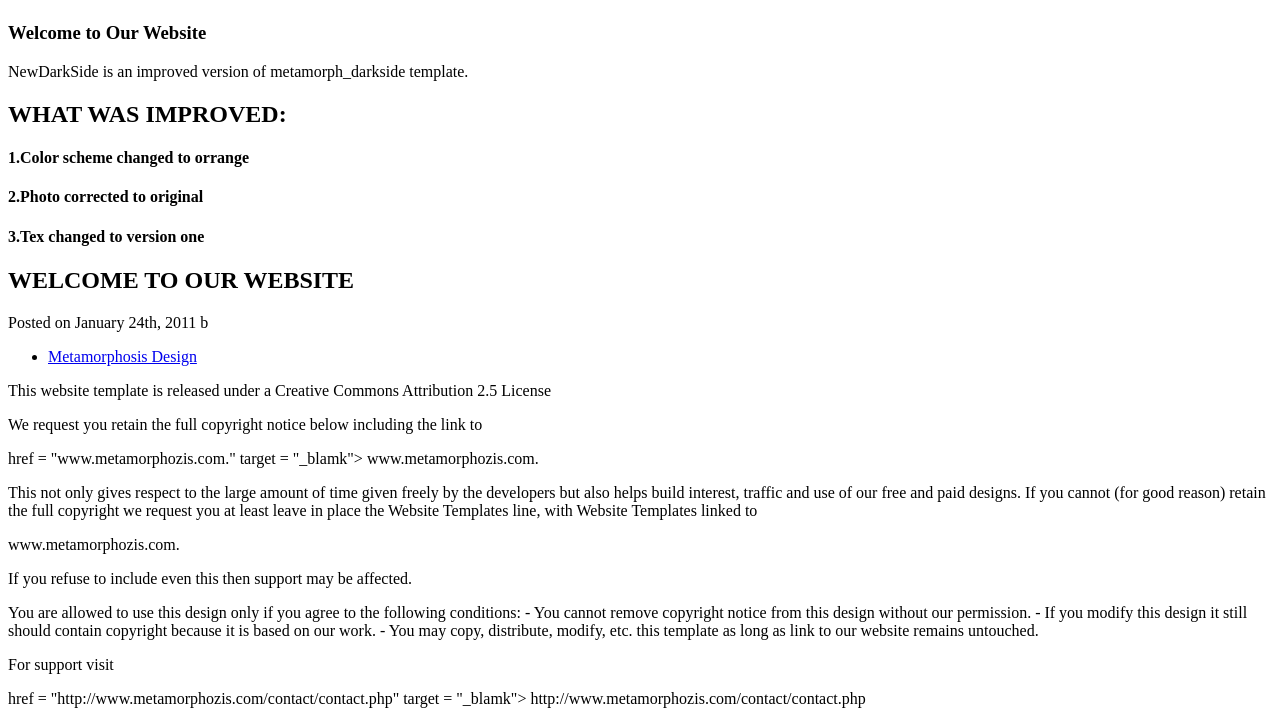
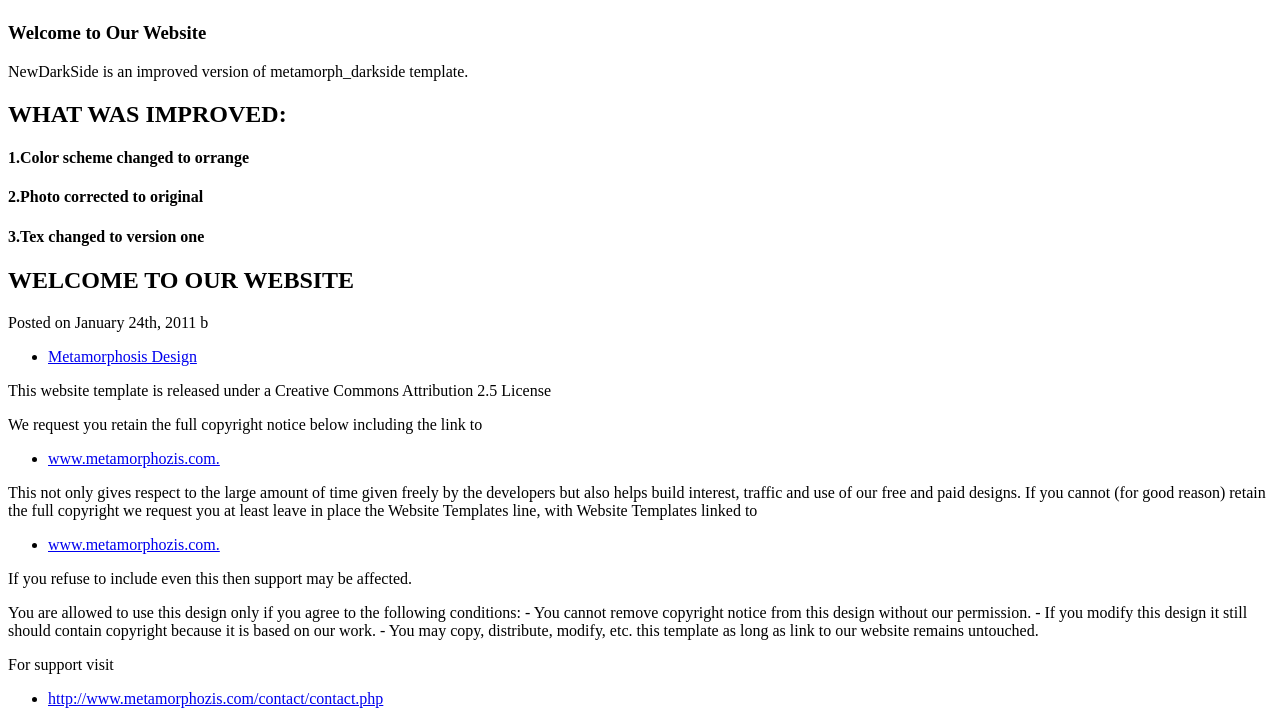
Before and after one commit to cyouying/web2023, a plain HTML site: page task one.html in a window 1280 px wide. Shown: the part 880-1604 px from the top of the page. Drawn offline with Linux system fonts and the light colour scheme.

Commit message:
task one

```diff
--- a/task one.html
+++ b/task one.html
@@ -39,22 +39,22 @@
             </ul>
             <p> This website template is released under a Creative Commons Attribution 2.5 License </p>
             <p> We request you retain the full copyright notice below including the link to </p>
-            <a>
-                href = "www.metamorphozis.com."
-                target = "_blamk"> www.metamorphozis.com.
-            </a>
+            <ul>
+                <li> <a href = " # " > www.metamorphozis.com. </a> </li>
+            </ul>
             <p> This not only gives respect to the large amount of time given freely by the developers but also helps build interest, traffic and use of our free and paid designs. If you cannot (for good reason) retain the full copyright we request you at least leave in place the Website Templates line, with Website Templates linked to </p>
-            <p> www.metamorphozis.com.</p>
+            <ul>
+                <li> <a href = " # " > www.metamorphozis.com. </a> </li>
+            </ul>
             <p> If you refuse to include even this then support may be affected. </p>
             <p> You are allowed to use this design only if you agree to the following conditions:
                 - You cannot remove copyright notice from this design without our permission.
                 - If you modify this design it still should contain copyright because it is based on our work.
                 - You may copy, distribute, modify, etc. this template as long as link to our website remains untouched. </p>
             <p> For support visit </p>
-            <a>
-                href = "http://www.metamorphozis.com/contact/contact.php"
-                target = "_blamk"> http://www.metamorphozis.com/contact/contact.php
-            </a>
+            <ul>
+                <li> <a href = " # " > http://www.metamorphozis.com/contact/contact.php </a> </li>
+            </ul>
 
         </div>
 
```
